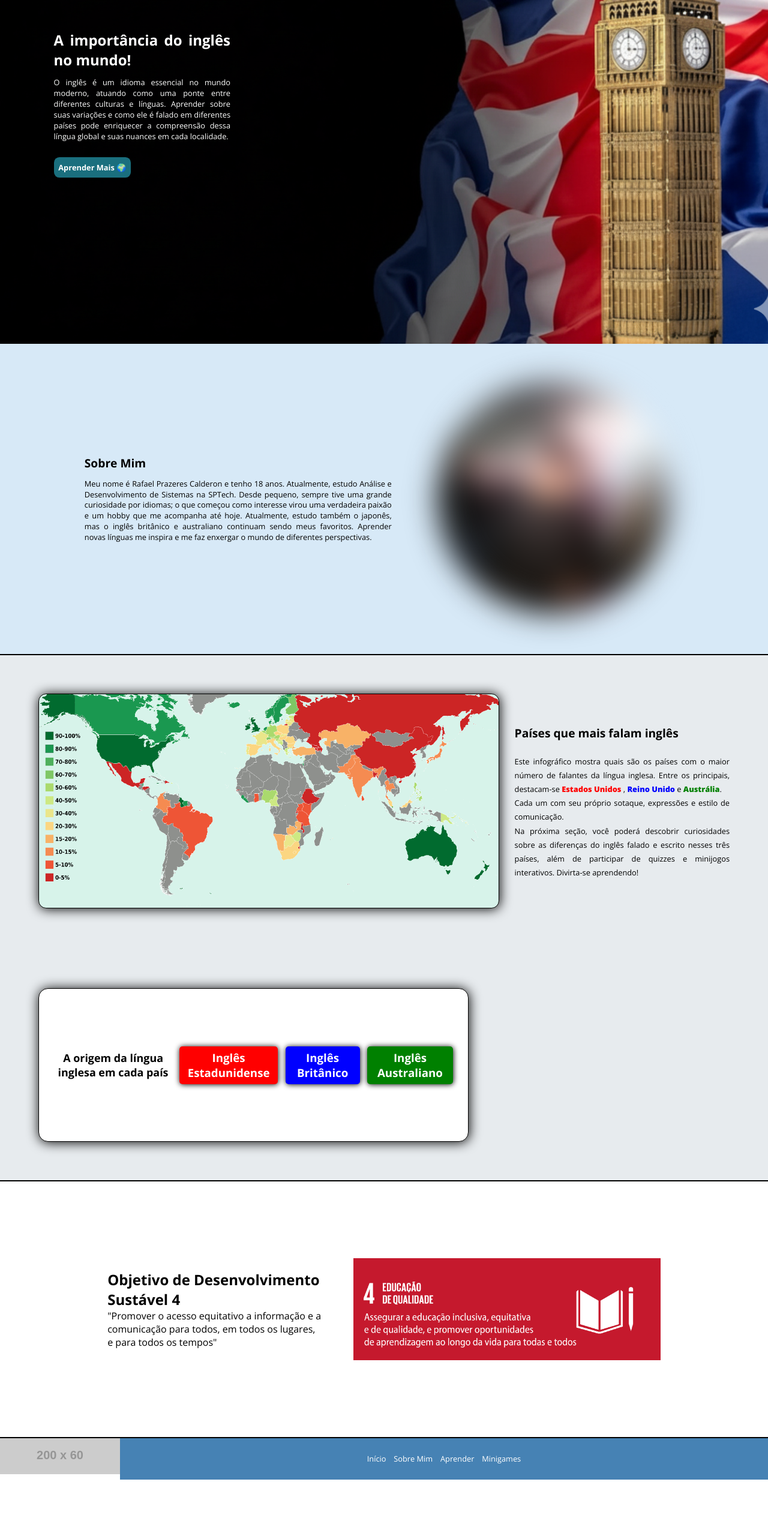
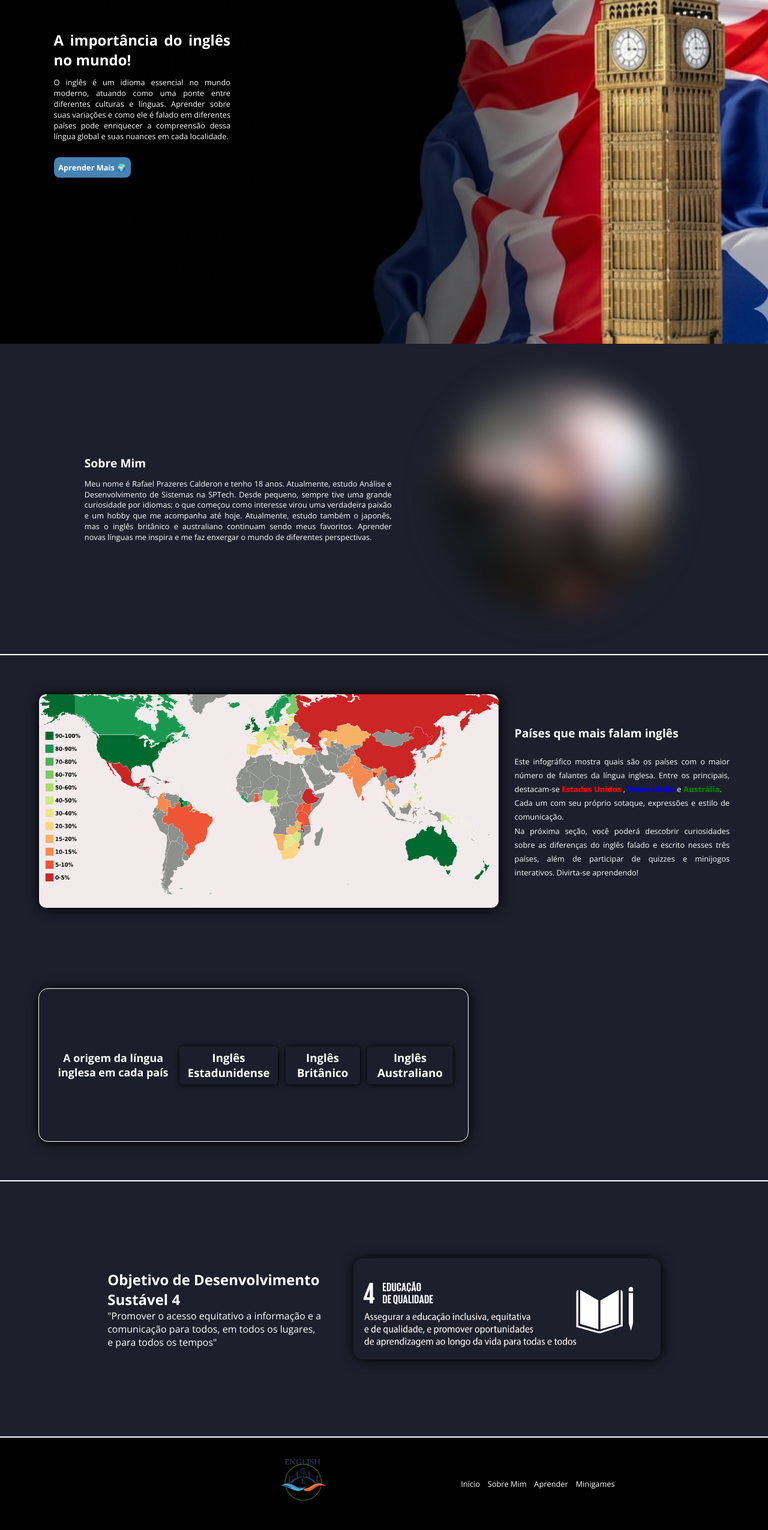
Before and after one commit to rafaelP-calderon/Projeto-Individual, a plain HTML site: page Site/public/index.html in a window 1280 px wide. Shown: the part 227-2777 px from the top of the page at 60% size. Before the commit the page ends 2693 px from the top, so only its background shows below. Drawn offline with nearby package versions, Linux system fonts and the light colour scheme; placeholder pictures from the web are drawn by us.

Commit message:
Outras pequenas alterações feitas no site

```diff
--- a/Site/public/css/header.css
+++ b/Site/public/css/header.css
@@ -1,18 +1,20 @@
 header {
     display: flex;
     justify-content: space-around;
-    padding: 0.7vw;
     color: #ffffff;
     position: fixed;
     width: 100%;
-    background: ccc;
+    height: 13%;
     backdrop-filter: blur(10px);
     border-bottom: 1px solid rgba(255, 255, 255, 0.2);
     z-index: 1000;
 }
 
-header .logo img {
-
+header .logo img{
+    position: absolute;
+    top: -1.5vw;
+    left: 13vw;
+    width: 10%;
 }
 
 header nav {
--- a/Site/public/css/minigames.css
+++ b/Site/public/css/minigames.css
@@ -21,6 +21,11 @@ body {
     background-size: cover;
     background-position: center;
     color: #ffffff;
+}
+
+#minigames .cards h4 {
+    text-align: center;
+    width: 13vw;
 }
 
 #minigames .secondGameCard {
--- a/Site/public/css/object.css
+++ b/Site/public/css/object.css
@@ -17,7 +17,7 @@ main {
     align-items: center;
     height: 55vh;
     width: 20vw;
-    gap: 1vw;
+    gap: 10vw;
     position: relative;
     background-color: rgba(245, 245, 245, 0.4);
     backdrop-filter: blur(1vw);
--- a/Site/public/css/reset.css
+++ b/Site/public/css/reset.css
@@ -15,7 +15,7 @@ a{
 }
 
 hr{
-    border: 1px solid #000000;
+    border: 1px solid #ffffff;
 }
 
 #red{
--- a/Site/public/css/style.css
+++ b/Site/public/css/style.css
@@ -33,7 +33,7 @@ html {
     display: flex;
     justify-content: flex-start;
     border: none;
-    background: rgb(26, 111, 126);
+    background: #4682B4;
     padding: 0.6vw;
     color: #ffffff;
     cursor: pointer;
@@ -56,7 +56,7 @@ html {
     justify-content: space-evenly;
     padding: 5vw;
     flex-direction: row-reverse;
-    background-color: #d7e9f7;;
+    background-color: #1D1F2C;
 }
 
 #aboutMe #myImage img{
@@ -67,12 +67,14 @@ html {
     margin-right: 2vw;
     object-fit: cover;
     box-shadow: 0 4px 10px rgba(0,0,0,0.15);
+    border: 1px solid #ffffff;
     filter: blur(2vw);
 }
 
 #aboutMe .aboutMeText {
     text-align: justify;
     font-size: 1vw;
+    color: #ffffff;
 }
 
 #aboutMe .aboutMeText h2 {
@@ -90,7 +92,7 @@ html {
     align-items: center;
     justify-content: space-evenly;
     padding: 5vw;
-    background-color: #e7ebee;
+    background-color: #1D1F2C;
 }
 
 #englishMap .countriesSpeakEnglish img{
@@ -102,7 +104,7 @@ html {
     object-fit: cover;
     border: 1px solid #000000;
     box-shadow: 1px 1px 20px #000000;
-    background-color: #d7f3ea;
+    background-color: #f3ebeb;
 }
 
 #englishMap .explainingCountries {
@@ -110,6 +112,7 @@ html {
     width: 30vw;
     font-size: 1vw;
     line-height: 1.8vw;
+    color: #ffffff;
 }
 
 #englishMap h2 {
@@ -118,16 +121,17 @@ html {
 
 #learn {
     padding: 5vw;
-    background-color: #e7ebee;
+    background-color: #1D1F2C;
 }
 
 .learningTitle {
     display: flex;
     align-items: center;
+    color: #ffffff;
 }
 
 .learningTitle .leftSide {
-    border: 1px solid #000000;
+    border: 1px solid #ffffff;
     gap: 1vw;
     display: flex;
     align-items: center;
@@ -135,10 +139,10 @@ html {
     padding: 2vw;
     height: 20vw;
     box-shadow: 1px 1px 20px #000000;
-    background-color: #ffffff;
     border-radius: 1em;
     width: 100vw;
     position: relative;
+    background-color: rgba(29, 31, 44, 0.4);
 }
 
 .leftSide h2 {
@@ -165,16 +169,8 @@ html {
 }
 
 .leftSide .usa{
-    background-color: #ff0000;
+
     color: #ffffff;
-}
-
-.leftSide .uk{
-    background-color: #0000ff;
-}
-
-.leftSide .aussie{
-    background-color: #008000;
 }
 
 .learningTitle .rightSide {
@@ -225,8 +221,9 @@ html {
     align-items: center;
     justify-content: space-evenly;
     padding: 10vw;
-    background-color: #ffffff;
+    background-color: #1D1F2C;
     flex-direction: row-reverse;
+    color: #ffffff;
 }
 
 #mission .sgd {
@@ -234,6 +231,8 @@ html {
     align-items: center;
     justify-content: end;
     width: 50%;
+    box-shadow: 1px 1px 20px #000000;
+    border-radius: 1em;
 }
 
 #mission .sgd img {
@@ -254,11 +253,14 @@ footer nav {
     align-items: center;
     justify-content: center;
     gap: 1vw;
-    padding: 2vw;
     width: 100%;
-    background-color: #4682b4;
+    background-color: #000000;
     color: #ffffff;
     font-size: 1vw;
+}
+
+footer .logo{
+    background: #000000;
 }
 
 .buttons {
@@ -290,3 +292,7 @@ footer nav {
 .buttons .btnLogin {
     background-color: #4682b4;
 }
+
+.logo img {
+    width: 30%;
+}
--- a/Site/public/index.html
+++ b/Site/public/index.html
@@ -14,8 +14,8 @@
 </head>
 <body>
     <header>
-        <div id="logo">
-            <img src="https://placehold.co/200x80" alt="Logo do website">
+        <div class="logo">
+            <img src="/Site/public/assets/images/Gemini_Generated_Image_k3j55zk3j55zk3j5-removebg-preview.png" alt="Logo do website">
         </div>
         <nav>
             <li><a href="#"> Início </a></li>
@@ -114,7 +114,7 @@
 
                 <div class="aboutAussieEnglish">
                     <h2>Inglês Australiano</h2>
-                    <p>Colonos do Reino Unido chegaram em 1788 às terras que hoje são a Austrália. Naquela época, o crime nas cidades britânicas havia se tornado um problema real e as prisões estavam lotadas. A Inglaterra já havia enviado criminosos para os Estados Unidos, após a Guerra de Independência, então isso estava fora de cogitação. Foi assim que eles decidiram os enviar em uma viagem de oito meses de navio para a Austrália.
+                    <p>Colonos do Reino Unido chegaram em 1788 às terras que hoje são da Austrália. Naquela época, o crime nas cidades britânicas havia se tornado um problema real e as prisões estavam lotadas. A Inglaterra já havia enviado criminosos para os Estados Unidos, após a Guerra de Independência, então isso estava fora de cogitação. Foi assim que eles decidiram os enviar em uma viagem de oito meses de navio para a Austrália.
                     <br>Os colonos britânicos vieram de todo o Reino Unido e já tinham uma variedade de sotaques. Portanto, eles tiveram que mudar os seus dialetos e sotaques aos poucos para serem compreendidos entre eles. Essas mudanças na língua inglesa na Austrália teriam continuado ao longo das gerações e resultaram no inglês australiano que existe hoje.</p>
                 </div>
             </div>
@@ -125,7 +125,7 @@
 
     <section id="mission">
         <div class="sgd">
-            <img src="/Site/public/assets/images/ods4.png" alt="Explicação do Objetivo de Desenvolvimento Sustável 4">
+            <img src="/Site/public/assets/images/ods4-removebg-preview.png" alt="Explicação do Objetivo de Desenvolvimento Sustável 4">
         </div>
         <div class="sgdExplain">
             <div class="sgdTitle">
@@ -140,10 +140,10 @@
     <hr>
 
     <footer>
-        <div class="logo">
-            <img src="https://placehold.co/200x60" alt="">
-        </div>
         <nav>
+            <div class="logo">
+                <img src="/Site/public/assets/images/Gemini_Generated_Image_k3j55zk3j55zk3j5-removebg-preview.png" alt="">
+            </div>
             <li><a href="#"> Início </a></li>
             <li><a href="#heroContent"> Sobre Mim </a></li>
             <li><a href="#"> Aprender </a></li>
--- a/Site/public/js/script.js
+++ b/Site/public/js/script.js
@@ -47,7 +47,7 @@ function signUp() {
         setTimeout(() => {
             img.classList.remove("right");
             img.classList.add("imgOverflow");
-        }, 2000);
+        }, 1000);
 
         setTimeout(() => {
             msgSignup.style.display = 'none';
```
Also changed, not shown: Site/public/css/signup.css (+3 -8 lines), Site/public/minigames.html (+4 -10 lines), Site/public/assets/images/Gemini_Generated_Image_k3j55zk3j55zk3j5-removebg-preview.png (added), Site/public/assets/images/logo-removebg-preview (1).png (added), Site/public/assets/images/logo.png, Site/public/assets/images/ods4-removebg-preview.png (added).
